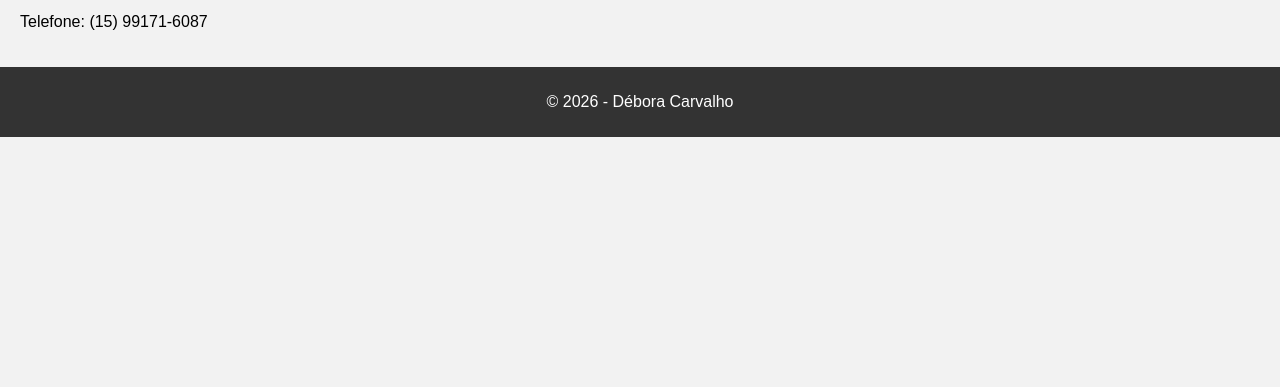
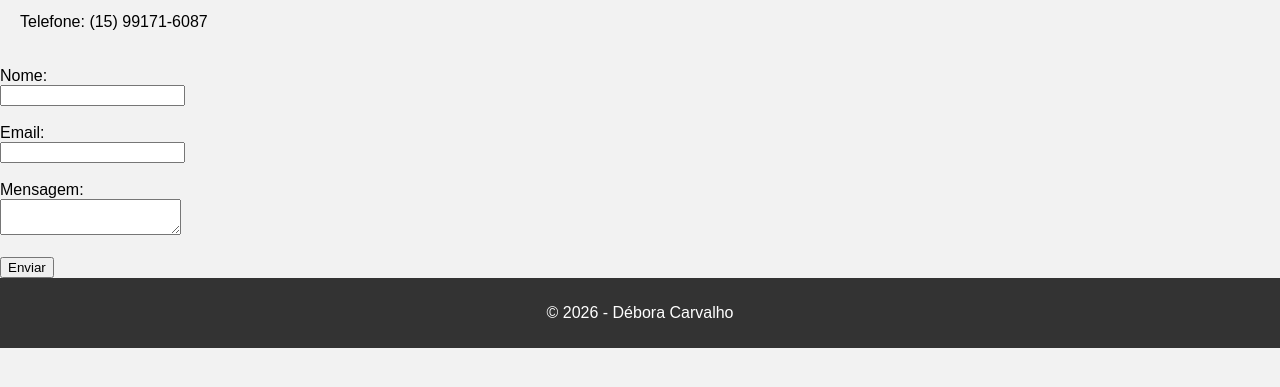
Before and after one commit to Debsnc/Portifolio-Web-Debora, a plain HTML site: page contato.html in a window 1280 px wide. Shown: the part 237-624 px from the top of the page. Drawn offline with Linux system fonts and the light colour scheme.

Commit message:
Update contato.html
Atualização do site: ajustes no layout, melhorias no CSS e atualização da página de contato.

```diff
--- a/contato.html
+++ b/contato.html
@@ -8,8 +8,11 @@
 
 <body>
 
+<!-- Cabeçalho -->
 <header>
   <h1>Débora Carvalho</h1>
+
+  <!-- Menu -->
   <nav>
     <a href="index.html">Início</a>
     <a href="formacao.html">Formação</a>
@@ -18,17 +21,38 @@
   </nav>
 </header>
 
+<!-- Conteúdo principal -->
 <main>
   <h2>Contato</h2>
 
+  <!-- Informações de contato -->
   <p>Email: debsncarvalho@gmail.com</p>
   <p>Telefone: (15) 99171-6087</p>
 
 </main>
+<form id="formContato">
 
+  <!-- Campo nome -->
+  <label>Nome:</label><br>
+  <input type="text" id="nome"><br><br>
+
+  <!-- Campo email -->
+  <label>Email:</label><br>
+  <input type="text" id="email"><br><br>
+
+  <!-- Campo mensagem -->
+  <label>Mensagem:</label><br>
+  <textarea id="mensagem"></textarea><br><br>
+
+  <!-- Botão -->
+  <button type="submit">Enviar</button>
+
+</form>
+<!-- Rodapé -->
 <footer>
   <p>© 2026 - Débora Carvalho</p>
 </footer>
+<script src="script.js"></script>
 
 </body>
 </html>
```
